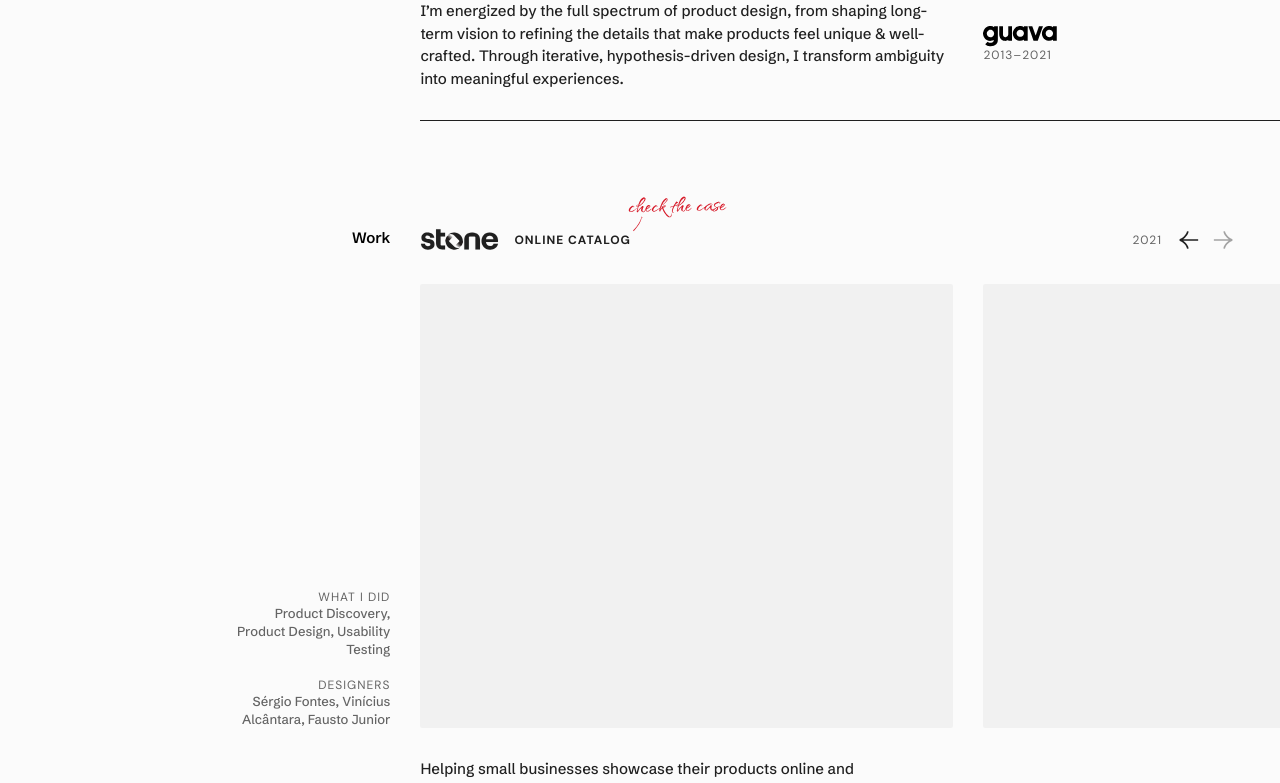
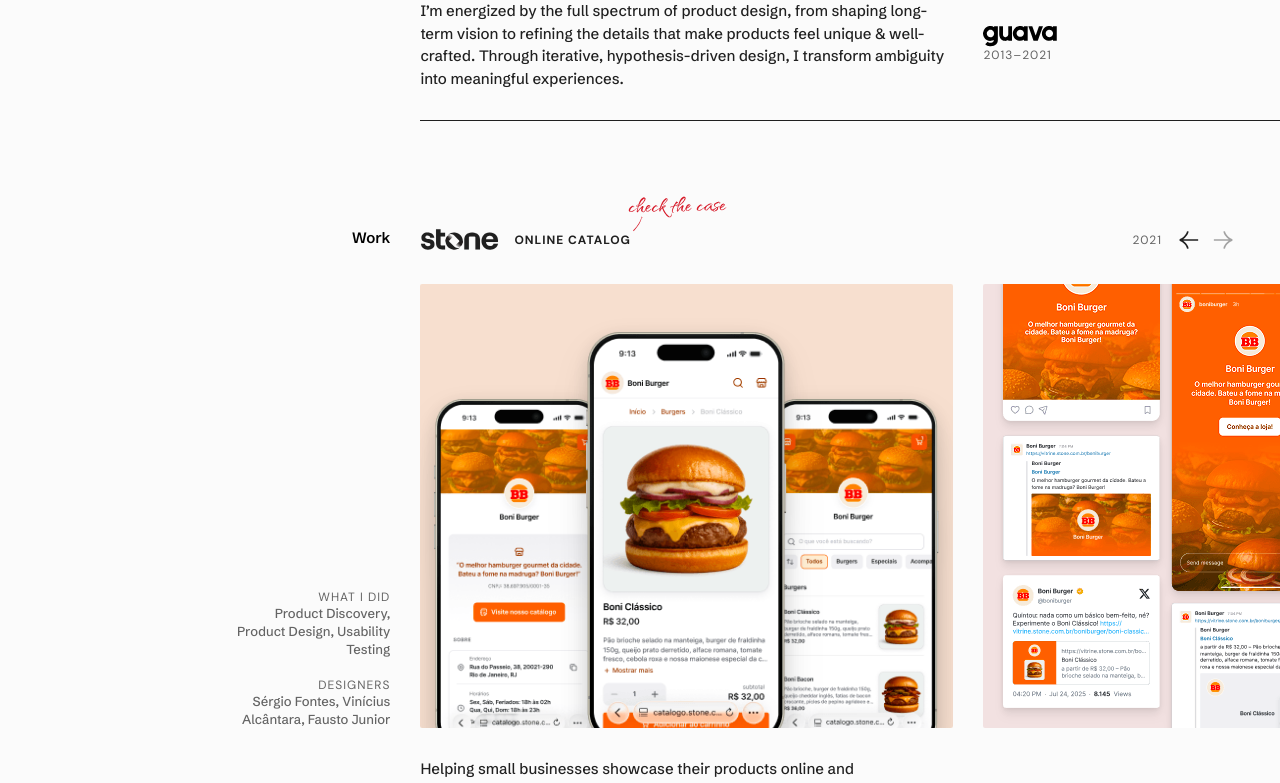
Before and after one commit to sergiofontes/fontes.cc, a Next.js app: page / in a window 1280 px wide. Shown: the part 930-1713 px from the top of the page. Built offline with nearby package versions, Linux system fonts and the light colour scheme.

Commit message:
Build Stone's Work gallery art and a shared Play button

```diff
--- /dev/null
+++ b/components/play/index.js
@@ -0,0 +1 @@
+export { default } from './play';
--- /dev/null
+++ b/components/play/play.js
@@ -0,0 +1,19 @@
+import PropTypes from "prop-types";
+import cn from "classnames";
+
+import PlayIcon from "../../public/images/icon_play.svg";
+
+// The centered play badge over a video thumbnail. Decorative — the surrounding
+// `.video` link carries the accessible name — so it forwards any extra `classes`
+// and stays `aria-hidden`.
+export default function Play({ classes }) {
+  return (
+    <span className={cn("play", classes)} aria-hidden="true">
+      <PlayIcon />
+    </span>
+  );
+}
+
+Play.propTypes = {
+  classes: PropTypes.string,
+};
--- /dev/null
+++ b/components/play/play.scss
@@ -0,0 +1,60 @@
+///////////////////////////////////////////////////////////////////////////////
+// Play (video thumbnail badge)                                              //
+///////////////////////////////////////////////////////////////////////////////
+
+// Shared by Solution and Work: a `.video` link wrapping a thumbnail, with a
+// centered `.play` badge that scales on hover/focus. The link owns the focus ring
+// and drives the badge; each consumer keeps its own placement and frame.
+
+@import "../../styles/scaffold";
+
+.video {
+  position: relative;
+  display: block;
+
+  &:focus-visible {
+    border-radius: var(--radius-small);
+    outline: var(--border-focus) solid var(--color-focus-ring);
+    outline-offset: 3px;
+  }
+}
+
+.play {
+  position: absolute;
+  top: 50%;
+  left: 50%;
+  display: flex;
+  align-items: center;
+  justify-content: center;
+  width: 64px;
+  height: 48px;
+  background-color: var(--color-background);
+  border-radius: 14px;
+  box-shadow: var(--shadow-small);
+  transform: translate(-50%, -50%);
+
+  svg {
+    width: 22px;
+    height: 22px;
+  }
+
+  @include media(">desktop") {
+    width: 84px;
+    height: 64px;
+    border-radius: 18px;
+
+    svg {
+      width: 28px;
+      height: 28px;
+    }
+  }
+}
+
+@media (prefers-reduced-motion: no-preference) {
+  .play { transition: transform .2s ease-in-out; }
+
+  .video:hover .play,
+  .video:focus-visible .play {
+    transform: translate(-50%, -50%) scale(1.06);
+  }
+}
--- a/components/work/case_preview.js
+++ b/components/work/case_preview.js
@@ -1,10 +1,84 @@
 import { useCallback, useEffect, useRef, useState } from "react";
 import PropTypes from "prop-types";
+import cn from "classnames";
 
 import Logo from "../logos/";
 import Button from "../button";
 import ButtonIcon from "../button_icon";
+import Play from "../play";
 import Handnote from "../../public/images/handnote_2.svg";
+
+const DIRS = {
+  previews: "/images/work/previews",
+  catalog: "/images/work/catalog",
+};
+
+// A flat mockup PNG positioned (in %) inside the gallery frame. `scales` lists the
+// densities it ships at, so the srcSet stays honest; the layered shadow is composed
+// in CSS via the `-flat` modifier (small) or the default (large).
+function Mockup({ name, dir = "previews", scales = [1, 2, 3], left, top, width, flat, alt }) {
+  const base = `${DIRS[dir]}/${name}`;
+  const srcSet = scales
+    .map((s) => `${base}${s > 1 ? `@${s}x` : ""}.png ${s}x`)
+    .join(", ");
+
+  return (
+    <img
+      className={cn("work_mockup", { "-flat": flat })}
+      src={`${base}.png`}
+      srcSet={srcSet}
+      style={left == null ? undefined : { left: `${left}%`, top: `${top}%`, width: `${width}%` }}
+      alt={alt}
+      aria-hidden={alt ? undefined : "true"}
+      loading="lazy"
+    />
+  );
+}
+
+// One gallery frame: the mockups float on a `work_stage` that covers the frame at
+// the prototype’s 534×444 ratio, so the composition stays undistorted while the
+// carousel window clips it per breakpoint (matching the Figma overflow). A `video`
+// slide wraps the frame in the shared `.video` link + `Play` badge, reusing the
+// same target and behavior as Solution’s promotional video.
+function Frame({ bg, shadow, video, alt, mockups }) {
+  const frame = (
+    <figure className={cn("work_frame", { "-video": video })} style={bg ? { background: bg } : undefined}>
+      <span className="work_stage">
+        {mockups.map((mockup, index) => (
+          <Mockup
+            key={mockup.name}
+            {...mockup}
+            flat={shadow === "small"}
+            alt={index === 0 ? alt : ""}
+          />
+        ))}
+      </span>
+    </figure>
+  );
+
+  if (!video) return frame;
+
+  return (
+    <a
+      className="video"
+      href={video.href}
+      target="_blank"
+      rel="noopener noreferrer"
+      aria-label={video.label}
+    >
+      {frame}
+      <Play />
+    </a>
+  );
+}
+
+Frame.propTypes = {
+  bg: PropTypes.string,
+  shadow: PropTypes.oneOf(["small", "large"]),
+  video: PropTypes.shape({ href: PropTypes.string, label: PropTypes.string }),
+  alt: PropTypes.string,
+  mockups: PropTypes.array.isRequired,
+};
 
 CasePreview.propTypes = {
   logo: PropTypes.string.isRequired,
@@ -13,14 +87,10 @@ CasePreview.propTypes = {
   year: PropTypes.string.isRequired,
   activities: PropTypes.string.isRequired,
   designers: PropTypes.string.isRequired,
-  slides: PropTypes.number.isRequired,
+  slides: PropTypes.number,
+  gallery: PropTypes.array,
   featured: PropTypes.bool,
   summary: PropTypes.string,
-};
-
-CasePreview.defaultProps = {
-  featured: false,
-  summary: "",
 };
 
 export default function CasePreview({
@@ -31,8 +101,9 @@ export default function CasePreview({
   activities,
   designers,
   slides,
-  featured,
-  summary,
+  gallery,
+  featured = false,
+  summary = "",
 }) {
   const trackRef = useRef(null);
   const [atStart, setAtStart] = useState(true);
@@ -114,11 +185,17 @@ export default function CasePreview({
               </dl>
             </aside>
           </li>
-          {Array.from({ length: slides }).map((_, index) => (
-            <li className="work_slide" key={index}>
-              <span className="work_image" aria-hidden="true" />
-            </li>
-          ))}
+          {gallery
+            ? gallery.map((slide, index) => (
+                <li className="work_slide" key={index}>
+                  <Frame {...slide} />
+                </li>
+              ))
+            : Array.from({ length: slides }).map((_, index) => (
+                <li className="work_slide" key={index}>
+                  <span className="work_image" aria-hidden="true" />
+                </li>
+              ))}
         </ul>
       </div>
 
--- a/components/work/work.js
+++ b/components/work/work.js
@@ -1,4 +1,34 @@
 import CasePreview from "./case_preview";
+
+// Each Stone gallery slide is a 534×444 frame holding flat, transparent mockup
+// PNGs positioned as percentages of that frame — matching the Figma “previews”.
+// Shadows are composed in CSS (`shadow` picks the drop-shadow token); the frame’s
+// `bg` shows through the gaps between mockups.
+const STONE_GALLERY = [
+  {
+    bg: "#f7dfcf",
+    shadow: "large",
+    alt: "Online Catalog on three phones — a store page, a featured product, and the product list.",
+    mockups: [
+      { name: "preview_stone_mockup_2", left: 2.7, top: 25.8, width: 32 },
+      { name: "preview_stone_mockup_3", left: 65.2, top: 25.8, width: 32 },
+      { name: "preview_stone_mockup_1", left: 31.1, top: 10.8, width: 37.6 },
+    ],
+  },
+  {
+    bg: "#f2e1e1",
+    shadow: "small",
+    alt: "Catalog content shared across Instagram posts, stories, Slack, and link previews.",
+    mockups: [{ name: "preview_stone_mockup_sharing", left: 3.7, top: -41, width: 92.5 }],
+  },
+  {
+    video: {
+      href: "https://www.youtube.com/watch?v=J0cINzc2ziE",
+      label: "Watch the Online Catalog promotional video",
+    },
+    mockups: [{ name: "video_promo", dir: "catalog", scales: [1, 2] }],
+  },
+];
 
 const cases = [
   {
@@ -8,7 +38,7 @@ const cases = [
     year: "2021",
     activities: "Product Discovery, Product Design, Usability Testing",
     designers: "Sérgio Fontes, Vinícius Alcântara, Fausto Junior",
-    slides: 4,
+    gallery: STONE_GALLERY,
     featured: true,
     summary:
       "Helping small businesses showcase their products online and generate more sales opportunities.",
--- a/components/work/work.scss
+++ b/components/work/work.scss
@@ -201,12 +201,65 @@
   margin-left: var(--work-lead);
 }
 
+// Placeholder box for cases whose gallery art isn’t built yet.
 .work_image {
   display: block;
   width: 100%;
   height: var(--work-image-h);
   background-color: var(--color-surface-dim);
   border-radius: var(--radius-small);
+}
+
+// A built gallery frame — the carousel window the composition is clipped to. Its
+// `background` (set inline per slide) shows through the gaps between mockups.
+.work_frame {
+  position: relative;
+  width: 100%;
+  height: var(--work-image-h);
+  overflow: hidden;
+  border-radius: var(--radius-small);
+}
+
+// The composition stage: a 534×444 box (the prototype’s frame) pinned to the
+// window’s height and centered, so the mockups keep their proportions and full
+// height while the window crops the sides on narrower breakpoints (and shows a
+// little background on wider ones) — matching the Figma overflow.
+.work_stage {
+  position: absolute;
+  top: 50%;
+  left: 50%;
+  height: 100%;
+  aspect-ratio: 534 / 444;
+  transform: translate(-50%, -50%);
+}
+
+// Mockups are flat transparent PNGs; the drop-shadow follows their silhouette
+// (the rounded phone/card edges) the way `box-shadow` couldn’t.
+.work_mockup {
+  position: absolute;
+  height: auto;
+  filter: var(--drop-shadow-large);
+
+  &.-flat { filter: var(--drop-shadow-small); }
+}
+
+// Video slide — the thumbnail fills the whole frame (cropped); the `.video` link and
+// centered `Play` badge wrapping it are shared with Solution. Its stage drops the
+// 534/444 letterbox so the image bleeds gutter to gutter.
+.work_frame.-video .work_stage {
+  inset: 0;
+  width: 100%;
+  height: 101%;
+  aspect-ratio: auto;
+  transform: none;
+}
+
+.work_frame.-video .work_mockup {
+  inset: 0;
+  width: 100%;
+  height: 101%;
+  object-fit: cover;
+  filter: none;
 }
 
 // Colophon (What I did / Designers) — desktop only. First item inside the track,
--- a/pages/_app.js
+++ b/pages/_app.js
@@ -14,6 +14,7 @@ import '../components/button_menu/button_menu.scss';
 import '../components/button_dot/button_dot.scss';
 import '../components/hero/hero.scss';
 import '../components/carousel/carousel.scss';
+import '../components/play/play.scss';
 import '../components/nav/nav.scss';
 import '../components/header/header.scss';
 import '../components/cover/cover.scss';
--- a/styles/global.scss
+++ b/styles/global.scss
@@ -33,6 +33,18 @@
     0 100px 28px rgb(0 0 0 / 0%),
     -1px 0 3px rgb(0 0 0 / 9%);
 
+  // `filter: drop-shadow()` equivalents of the shadows above, for masked PNG
+  // mockups whose silhouette the shadow must follow — where `box-shadow` (which
+  // traces the element’s box) can’t.
+  --drop-shadow-small:
+    drop-shadow(0 1px 2px rgb(0 0 0 / 7%))
+    drop-shadow(0 4px 4px rgb(0 0 0 / 6%))
+    drop-shadow(0 8px 5px rgb(0 0 0 / 4%));
+  --drop-shadow-large:
+    drop-shadow(0 4px 9px rgb(0 0 0 / 10%))
+    drop-shadow(0 16px 16px rgb(0 0 0 / 9%))
+    drop-shadow(0 36px 22px rgb(0 0 0 / 5%));
+
   @include media(">desktop") { --button-size: 2.9333333333rem; }
 }
 
```
Also changed, not shown: components/solution/solution.js (+3 -5 lines), components/solution/solution.scss (+1 -49 lines).
